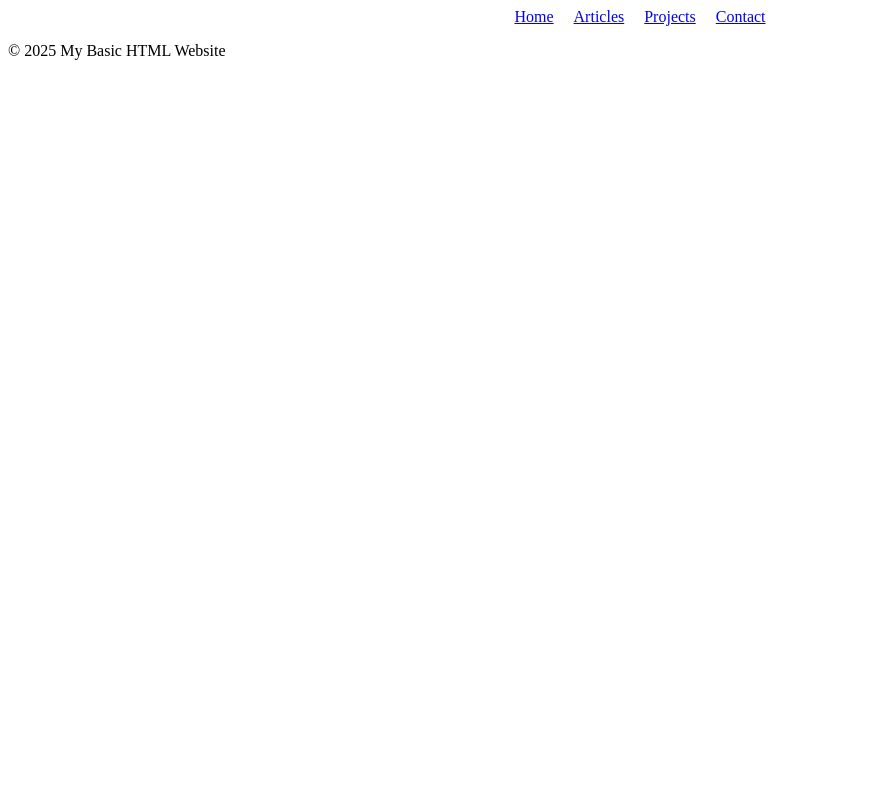
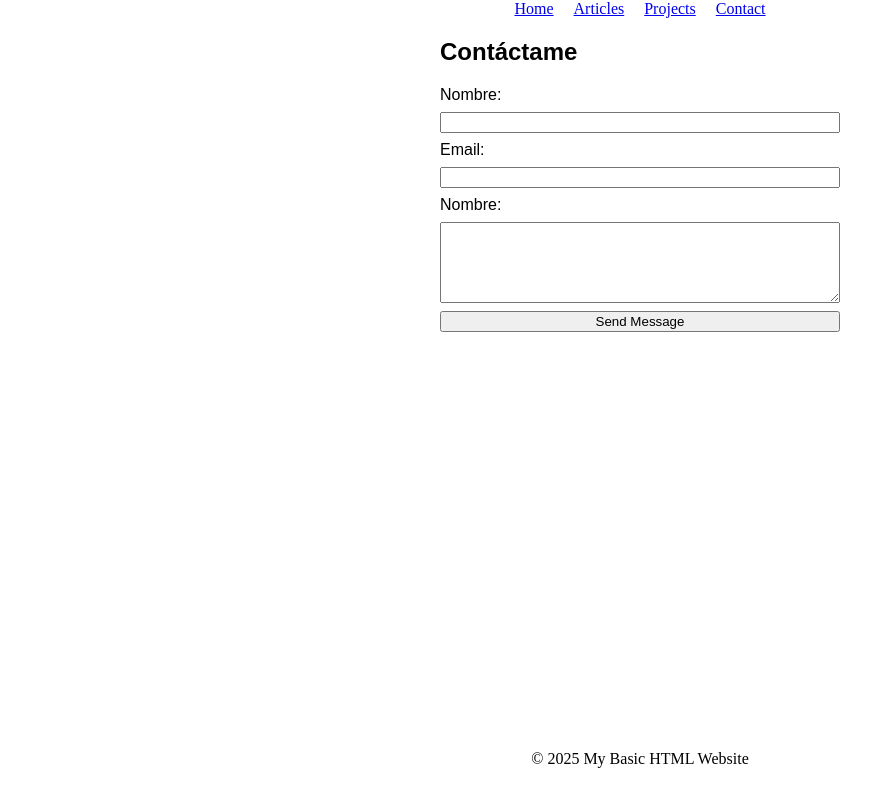
Before and after one commit to RaiderMr3003/Roadmap-Projects, a plain HTML site: page Frontend/02-basic-html-website/contact.html in a window 1280 px wide. Shown: the whole page, without its empty margins (0-895 px from the left). Drawn offline with Linux system fonts and the light colour scheme.

Commit message:
Agregar contenido y secciones a las páginas de artículos, contacto y proyectos, incluyendo títulos, listas y formularios.

```diff
--- a/Frontend/02-basic-html-website/contact.html
+++ b/Frontend/02-basic-html-website/contact.html
@@ -3,7 +3,7 @@
 <head>
     <meta charset="UTF-8">
     <meta name="viewport" content="width=device-width, initial-scale=1.0">
-    <title>Simple HTML Website</title>
+    <title>Contácto | Simple HTML Website</title>
     <link rel="stylesheet" href="styles.css">
 </head>
 <body>
@@ -16,7 +16,21 @@
         </nav>
     </header>
     <main>
+        <section id="contact" class="contact">
+            <h1>Contáctame</h1>
+            <form action="submit" method="POST">
+                <label for="name">Nombre:</label>
+                <input type="text" id="name" name="name" required>
 
+                <label for="email">Email:</label>
+                <input type="email" id="email" name="email" required>
+
+                <label for="message">Nombre:</label>
+                <textarea id="message" name="message" rows="5" required></textarea>
+
+                <button type="submit">Send Message</button>
+            </form>
+        </section>
     </main>
     <footer>
         <p>&copy; 2025 My Basic HTML Website</p>
--- a/Frontend/02-basic-html-website/styles.css
+++ b/Frontend/02-basic-html-website/styles.css
@@ -1,3 +1,18 @@
+html, body {
+  height: 100%;
+  margin: 0;
+}
+
+body {
+  display: flex;
+  flex-direction: column;
+  min-height: 100vh;
+}
+
+main {
+  flex: 1;
+}
+
 nav {
   display: flex;
   justify-content: center;
@@ -20,9 +35,6 @@ nav {
 #reviews {
   background-color: #f9f9f9;
   padding: 20px;
-  border-radius: 8px;
-  box-shadow: 0 2px 4px rgba(0, 0, 0, 0.1);
-
   display: grid;
   grid-template-columns: repeat(auto-fit, minmax(300px, 1fr));
   gap: 10px;
@@ -32,3 +44,26 @@ nav {
   grid-column: 1 / -1;
   text-align: center;
 }
+
+#contact {
+  max-width: 400px;
+  margin: auto;
+  font-family: sans-serif;
+}
+
+#contact form {
+  display: flex;
+  flex-direction: column;
+}
+
+#contact label,
+#contact input,
+#contact textarea,
+#contact button {
+  margin-bottom: 0.5rem;
+}
+
+footer {
+  text-align: center;
+  padding: 1rem;
+}
```
Also changed, not shown: Frontend/02-basic-html-website/articles.html (+18 -2 lines), Frontend/02-basic-html-website/projects.html (+22 -2 lines).
